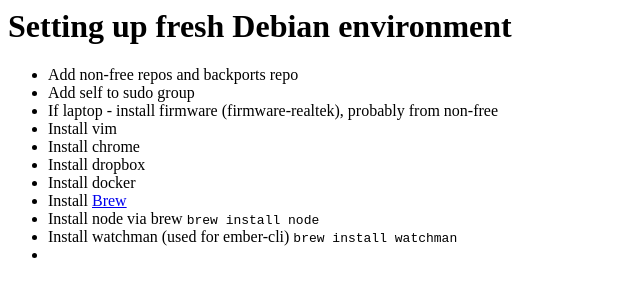
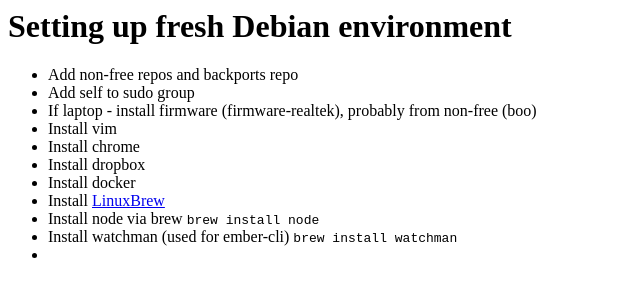
Before and after one commit to jsorah/jsorah.github.io, a plain HTML site: page index.html in a window 1280 px wide. Shown: the full height of the page, 0-640 px from the left. Drawn offline with Linux system fonts and the light colour scheme.

Commit message:
Update index.html

```diff
--- a/index.html
+++ b/index.html
@@ -4,12 +4,12 @@
   <ul>
     <li>Add non-free repos and backports repo</li>
     <li>Add self to sudo group</li>
-    <li>If laptop - install firmware (firmware-realtek), probably from non-free</li>
+    <li>If laptop - install firmware (firmware-realtek), probably from non-free (boo)</li>
     <li>Install vim</li>
     <li>Install chrome</li>
     <li>Install dropbox</li>
     <li>Install docker</li>
-    <li>Install <a href="http://brew.sh/">Brew</a></li>
+    <li>Install <a href="http://brew.sh/">LinuxBrew</a></li>
     <li>Install node via brew <code>brew install node</code></li>
     <li>Install watchman (used for ember-cli) <code>brew install watchman</code></li>
     <li></li>
```
